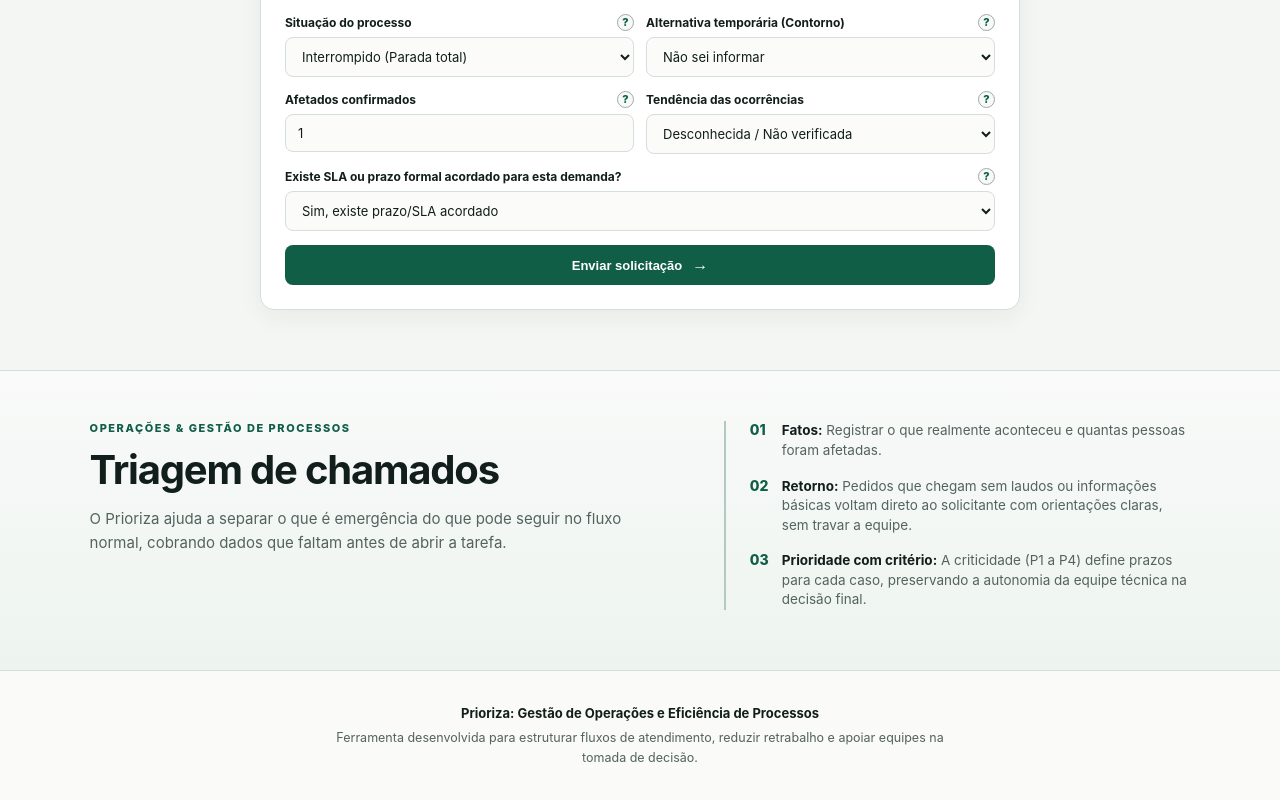
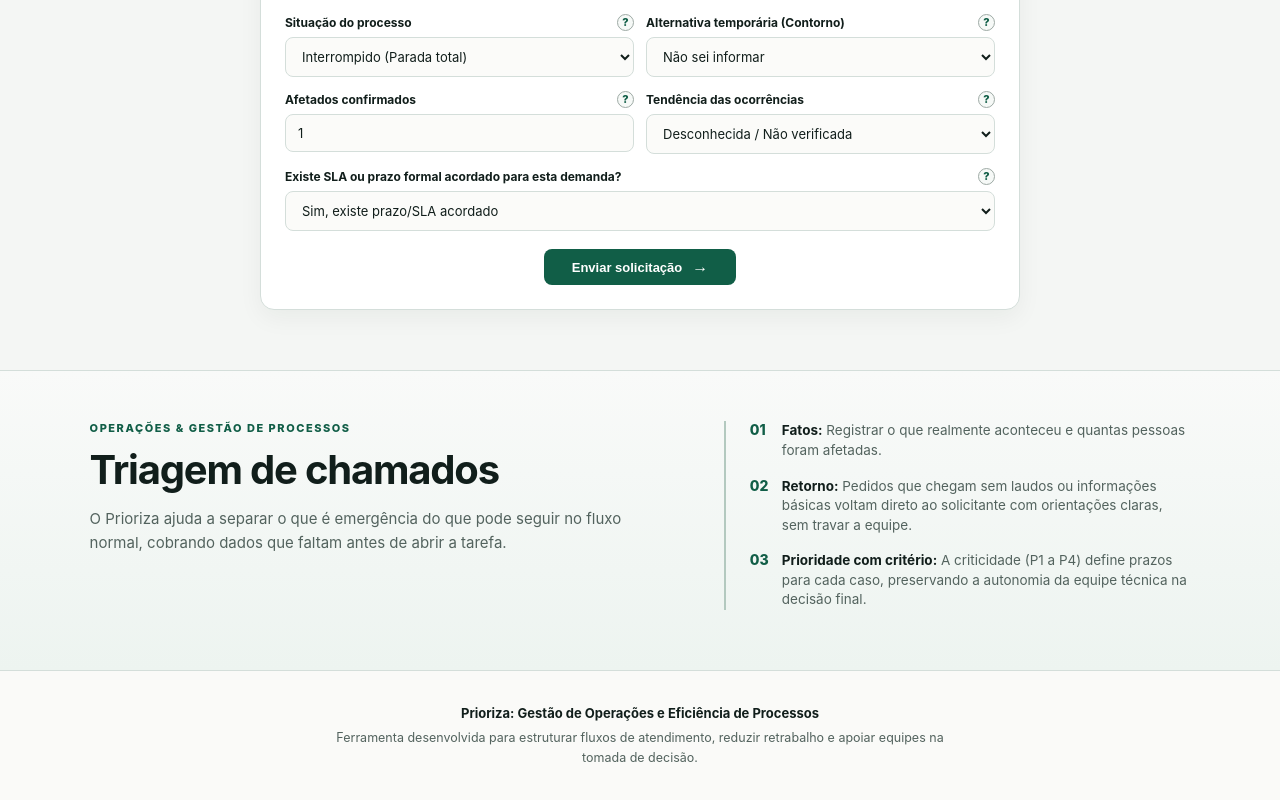
Before and after one commit to thaycarv/prioriza-operacoes, a React (Vite) app: page / in a window 1280 px wide. Shown: the part 692-1492 px from the top of the page. Built offline with nearby package versions, Linux system fonts and the light colour scheme.

Commit message:
refactor: reduzir tamanho do botao de envio para formato compacto (resolve #23) (#24)

```diff
--- a/src/styles.css
+++ b/src/styles.css
@@ -568,14 +568,15 @@
 }
 
 .primary {
-  width: 100%;
+  width: fit-content;
+  margin: 18px auto 0;
   background: var(--green);
   color: white;
   display: flex;
   justify-content: center;
   align-items: center;
   gap: 10px;
-  padding: 12px 20px;
+  padding: 10px 28px;
 }
 
 .primary span {
```
